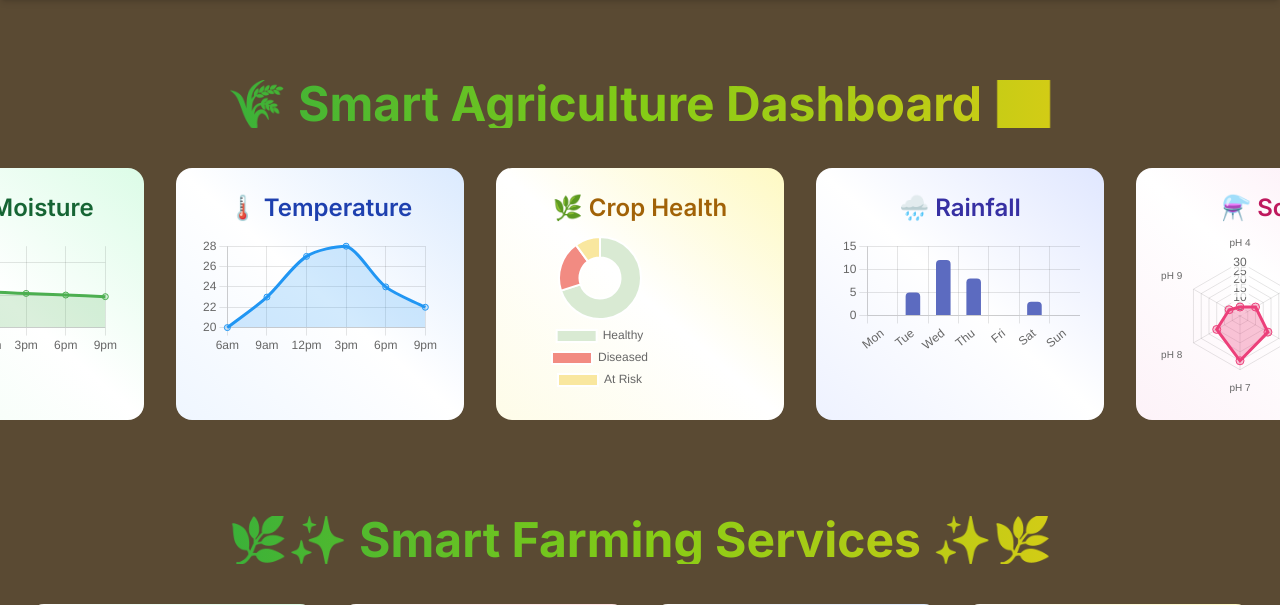
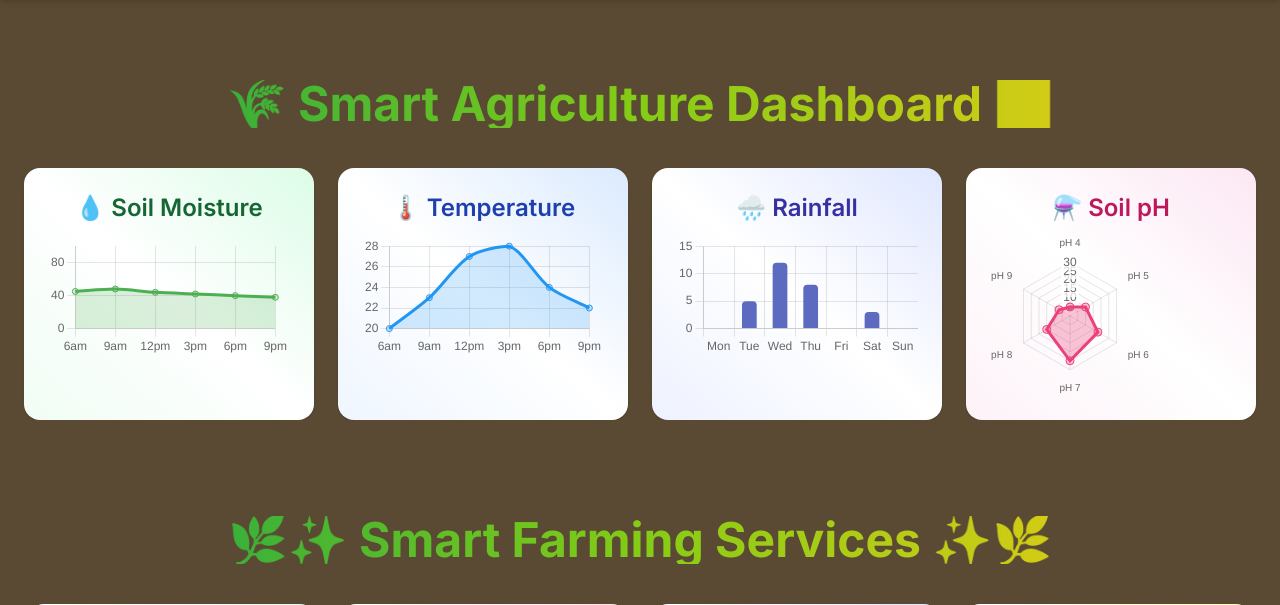
Before and after one commit to ArvindKhoda/AgriTech, a Flask app: page /home in a window 1280 px wide. Shown: the part 68-673 px from the top of the page. Run offline with Flask 3, Linux system fonts and the light colour scheme; the visitor is signed in with stand-in values (Sample User, id 1); parts of the project's set-up code (start-up, migrations or seed data) failed here and were passed over; some libraries are stand-ins or nearby versions.

Commit message:
Update home.html

```diff
--- a/templates/home.html
+++ b/templates/home.html
@@ -61,54 +61,45 @@
   </button>
 </header>
 
-<section id="dashboard" class="mt-20 max-w-full px-6 overflow-x-auto">
-<h2 class="text-5xl font-extrabold text-center mb-10 bg-gradient-to-r from-green-600 via-lime-500 to-yellow-400 bg-clip-text text-transparent">
-  🌾 Smart Agriculture Dashboard 📊
-</h2>
+<section id="dashboard" class="mt-20 max-w-full px-4 sm:px-6 overflow-x-hidden">
+  <h2 class="text-4xl sm:text-5xl font-extrabold text-center mb-10 bg-gradient-to-r from-green-600 via-lime-500 to-yellow-400 bg-clip-text text-transparent">
+    🌾 Smart Agriculture Dashboard 📊
+  </h2>
 
-  <div class="flex space-x-8 justify-center">
+  <div class="grid grid-cols-1 sm:grid-cols-2 lg:grid-cols-3 xl:grid-cols-4 gap-6 justify-items-center">
     <!-- Soil Moisture -->
-    <div class="flex-shrink-0 w-72 rounded-2xl p-6 bg-gradient-to-tr from-green-50 via-white to-green-100 transition duration-300">
-      <h3 class="text-2xl font-semibold text-green-800 mb-3 text-center">💧 Soil Moisture</h3>
+    <div class="w-full max-w-xs rounded-2xl p-6 bg-gradient-to-tr from-green-50 via-white to-green-100 shadow transition duration-300">
+      <h3 class="text-xl sm:text-2xl font-semibold text-green-800 mb-3 text-center">💧 Soil Moisture</h3>
       <div class="w-full h-40">
         <canvas id="moistureChart" class="w-full h-full"></canvas>
       </div>
     </div>
 
     <!-- Temperature -->
-    <div class="flex-shrink-0 w-72 rounded-2xl p-6 bg-gradient-to-tr from-blue-50 via-white to-blue-100 transition duration-300">
-      <h3 class="text-2xl font-semibold text-blue-800 mb-3 text-center">🌡️ Temperature</h3>
+    <div class="w-full max-w-xs rounded-2xl p-6 bg-gradient-to-tr from-blue-50 via-white to-blue-100 shadow transition duration-300">
+      <h3 class="text-xl sm:text-2xl font-semibold text-blue-800 mb-3 text-center">🌡️ Temperature</h3>
       <div class="w-full h-40">
         <canvas id="tempChart" class="w-full h-full"></canvas>
       </div>
     </div>
 
-    <!-- Crop Health -->
-    <div class="flex-shrink-0 w-72 rounded-2xl p-6 bg-gradient-to-tr from-yellow-50 via-white to-yellow-100 transition duration-300">
-      <h3 class="text-2xl font-semibold text-yellow-700 mb-3 text-center">🌿 Crop Health</h3>
-      <div class="w-full h-40">
-        <canvas id="healthChart" class="w-full h-full"></canvas>
-      </div>
-    </div>
-
     <!-- Rainfall -->
-    <div class="flex-shrink-0 w-72 rounded-2xl p-6 bg-gradient-to-tr from-indigo-50 via-white to-indigo-100 transition duration-300">
-      <h3 class="text-2xl font-semibold text-indigo-800 mb-3 text-center">🌧️ Rainfall</h3>
+    <div class="w-full max-w-xs rounded-2xl p-6 bg-gradient-to-tr from-indigo-50 via-white to-indigo-100 shadow transition duration-300">
+      <h3 class="text-xl sm:text-2xl font-semibold text-indigo-800 mb-3 text-center">🌧️ Rainfall</h3>
       <div class="w-full h-40">
         <canvas id="rainfallChart" class="w-full h-full"></canvas>
       </div>
     </div>
 
     <!-- Soil pH -->
-    <div class="flex-shrink-0 w-72 rounded-2xl p-6 bg-gradient-to-tr from-pink-50 via-white to-pink-100 transition duration-300">
-      <h3 class="text-2xl font-semibold text-pink-700 mb-3 text-center">⚗️ Soil pH</h3>
+    <div class="w-full max-w-xs rounded-2xl p-6 bg-gradient-to-tr from-pink-50 via-white to-pink-100 shadow transition duration-300">
+      <h3 class="text-xl sm:text-2xl font-semibold text-pink-700 mb-3 text-center">⚗️ Soil pH</h3>
       <div class="w-full h-40">
         <canvas id="phChart" class="w-full h-full"></canvas>
       </div>
     </div>
   </div>
 </section>
-
 
 
 
@@ -280,7 +271,7 @@
 </section>
 
 
- <script>
+<script>
   tailwind.config = {
     darkMode: 'class',
     theme: {
@@ -319,7 +310,6 @@
   window.addEventListener('DOMContentLoaded', () => {
     const moistureCtx = document.getElementById('moistureChart').getContext('2d');
     const tempCtx = document.getElementById('tempChart').getContext('2d');
-    const healthCtx = document.getElementById('healthChart').getContext('2d');
     const rainfallCtx = document.getElementById('rainfallChart').getContext('2d');
     const phCtx = document.getElementById('phChart').getContext('2d');
 
@@ -365,24 +355,6 @@
         plugins: { legend: { display: false } },
         scales: {
           y: { beginAtZero: false }
-        }
-      }
-    });
-
-    new Chart(healthCtx, {
-      type: 'doughnut',
-      data: {
-        labels: ['Healthy', 'Diseased', 'At Risk'],
-        datasets: [{
-          data: [70, 20, 10],
-          backgroundColor: ['#D9EAD3', '#F28B82', '#F9E79F'],
-          hoverOffset: 30,
-        }]
-      },
-      options: {
-        responsive: true,
-        plugins: {
-          legend: { position: 'bottom' }
         }
       }
     });
@@ -438,5 +410,6 @@
 </script>
 
 
+
 </body>
 </html>
```
